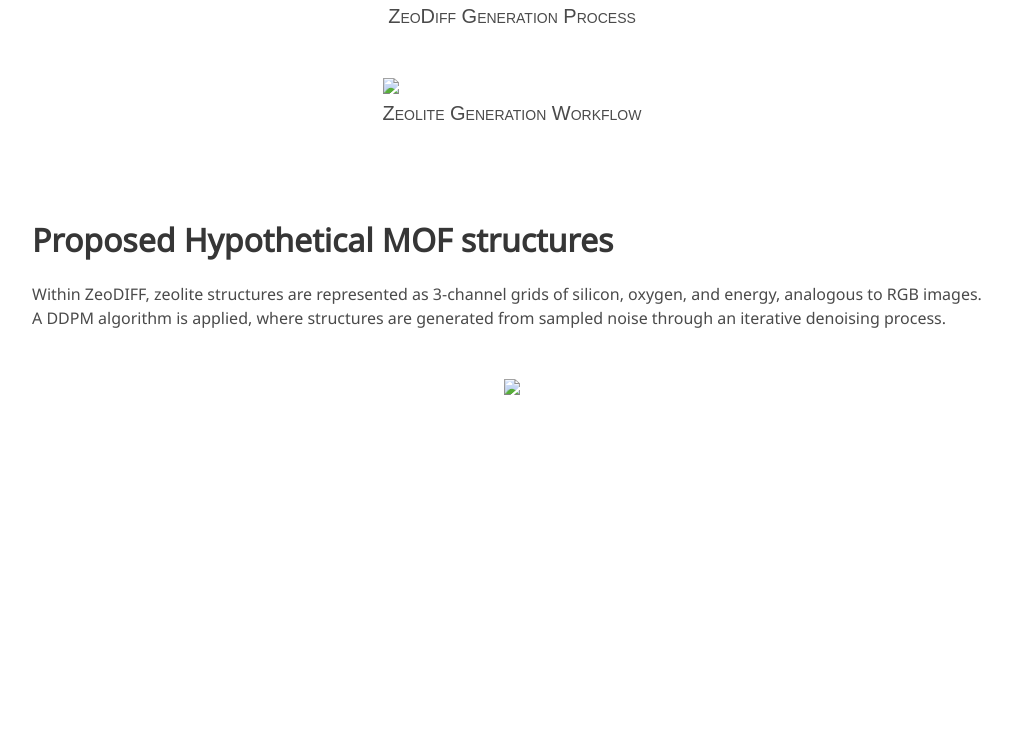
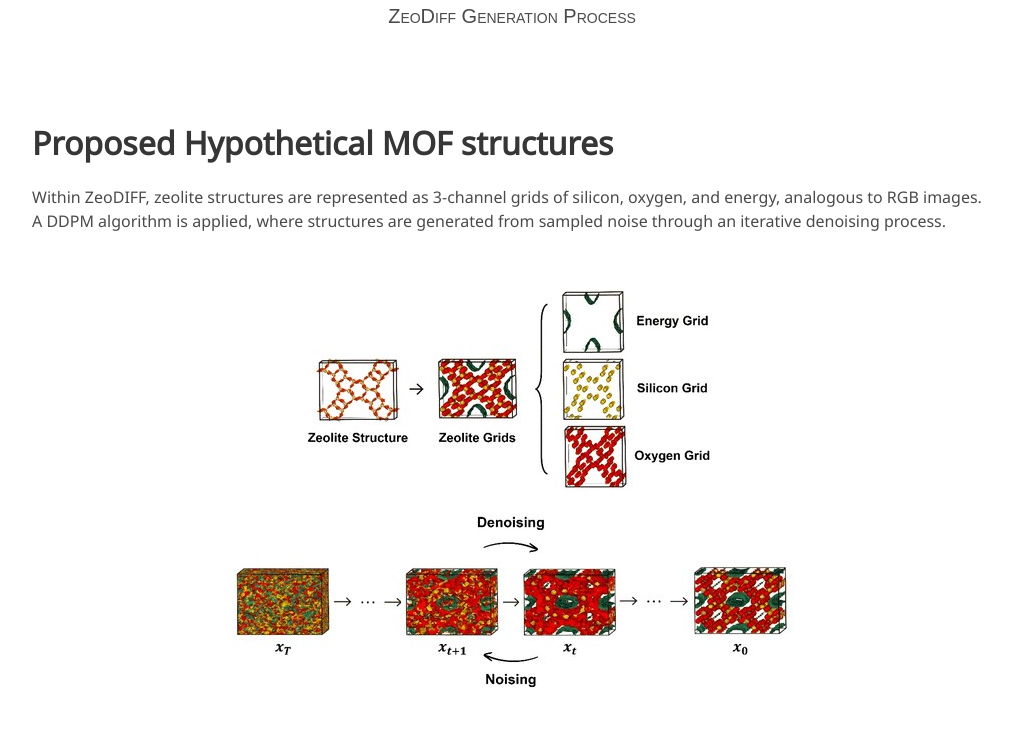
Before and after one commit to parkjunkil/ZeoDiff, a plain HTML site: page index.html in a window 1280 px wide. Shown: the part 1168-1914 px from the top of the page, without its empty margins (128-1140 px from the left). Before the commit the page ends 1618 px from the top, so only its background shows below. Drawn offline with nearby package versions, Linux system fonts and the light colour scheme; some icons are missing; a web font is replaced by a local one.

Commit message:
Update index.html

```diff
--- a/index.html
+++ b/index.html
@@ -186,16 +186,6 @@
 
 
 
-<section class="hero teaser">
-  <div class="container is-max-desktop">
-    <div class="hero-body">
-      <img src="./docs/objects/GA.jpg">
-      <h2 class="subtitle has-text-centered">
-        <span class="dnerf">Zeolite Generation Workflow
-      </h2>
-    </div>
-  </div>
-</section>
 
 <section class="section">
   <div class="container is-max-desktop">
@@ -213,7 +203,7 @@
 <section class="hero teaser">
   <div class="container is-max-desktop">
     <div class="hero-body">
-      <img src="./docs/objects/Generation_Workflow.jpg">
+      <img src="./static/object/Generation_Workflow.jpg">
     </div>
   </div>
 </section>
```
